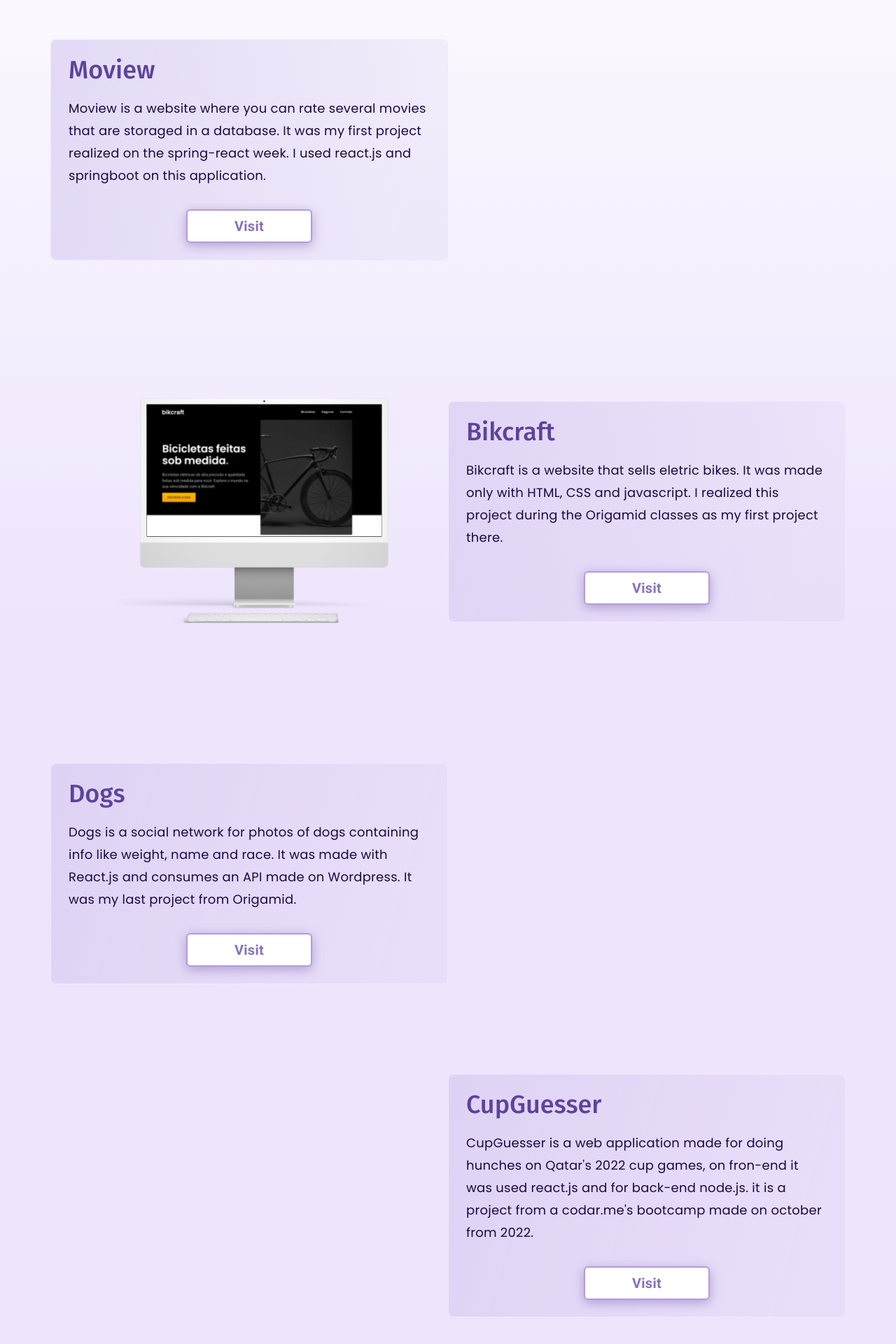
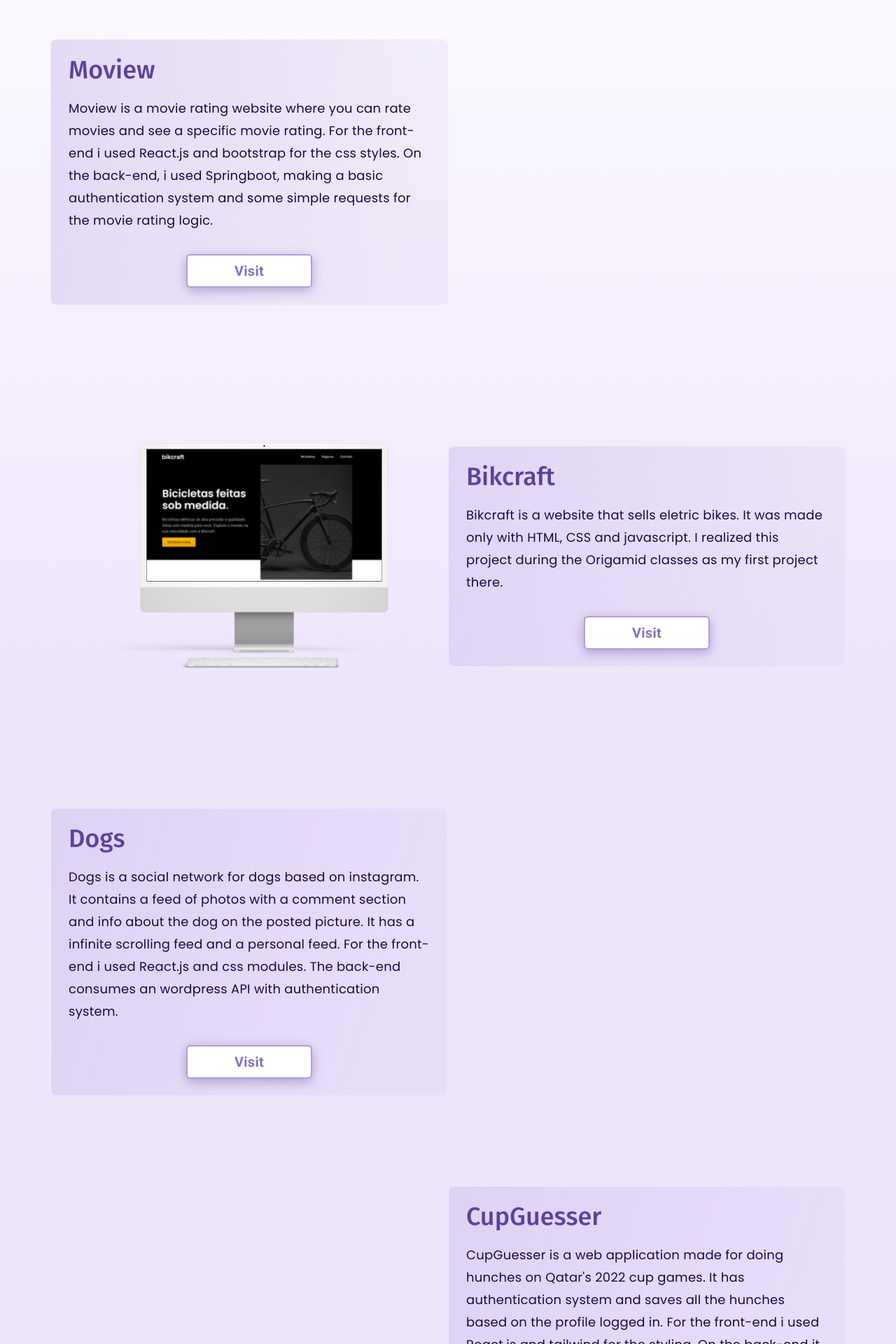
Before and after one commit to AlexWasHeree/victor-alexandre-portfolio, a React (Create React App) app: page / in a window 1280 px wide. Shown: the part 1920-3840 px from the top of the page at 70% size. Built offline with nearby package versions, Linux system fonts and the light colour scheme; some icons are missing.

Commit message:
project description changes

```diff
--- a/src/Components/Projects/Projects.js
+++ b/src/Components/Projects/Projects.js
@@ -13,10 +13,10 @@ const Projects = () => {
         <h1>My Projects</h1>
         <ProjectCard
           project="Moview"
-          description="Moview is a website where you can rate several movies that
-          are storaged in a database. It was my first project realized on
-          the spring-react week. I used react.js and springboot on this
-          application."
+          description="Moview is a movie rating website where you
+          can rate movies and see a specific movie rating. For the front-end i used React.js and
+          bootstrap for the css styles. On the back-end, i used Springboot, making a basic authentication
+          system and some simple requests for the movie rating logic."
           src="https://alexmoview.netlify.app/"
           mockup={<MacBook />}
         />
@@ -31,18 +31,19 @@ const Projects = () => {
         />
         <ProjectCard
           project="Dogs"
-          description="Dogs is a social network for photos of dogs containing info
-          like weight, name and race. It was made with React.js and
-          consumes an API made on Wordpress. It was my last project
-          from Origamid."
+          description="Dogs is a social network for dogs based on instagram. It contains a feed of
+          photos with a comment section and info about the dog on the posted picture. It has a infinite
+          scrolling feed and a personal feed. For the front-end i used React.js and css modules. The back-end consumes
+          an wordpress API with authentication system."
           src="https://dogs-seven-gules.vercel.app"
           mockup={<Iphone />}
         />
         <ProjectCard
           project="CupGuesser"
           description="CupGuesser is a web application made for doing hunches on Qatar's
-          2022 cup games, on fron-end it was used react.js and for back-end node.js. it is a
-          project from a codar.me's bootcamp made on october from 2022."
+          2022 cup games. It has authentication system and saves all the hunches based on
+          the profile logged in. For the front-end i used React.js and tailwind for the styling.
+          On the back-end it was used node.js with prisma orm and koa for routing and cors configuration."
           src="https://github.com/AlexWasHeree/CupGuesser"
           mockup={<IpadCup />}
           rightCard
```
